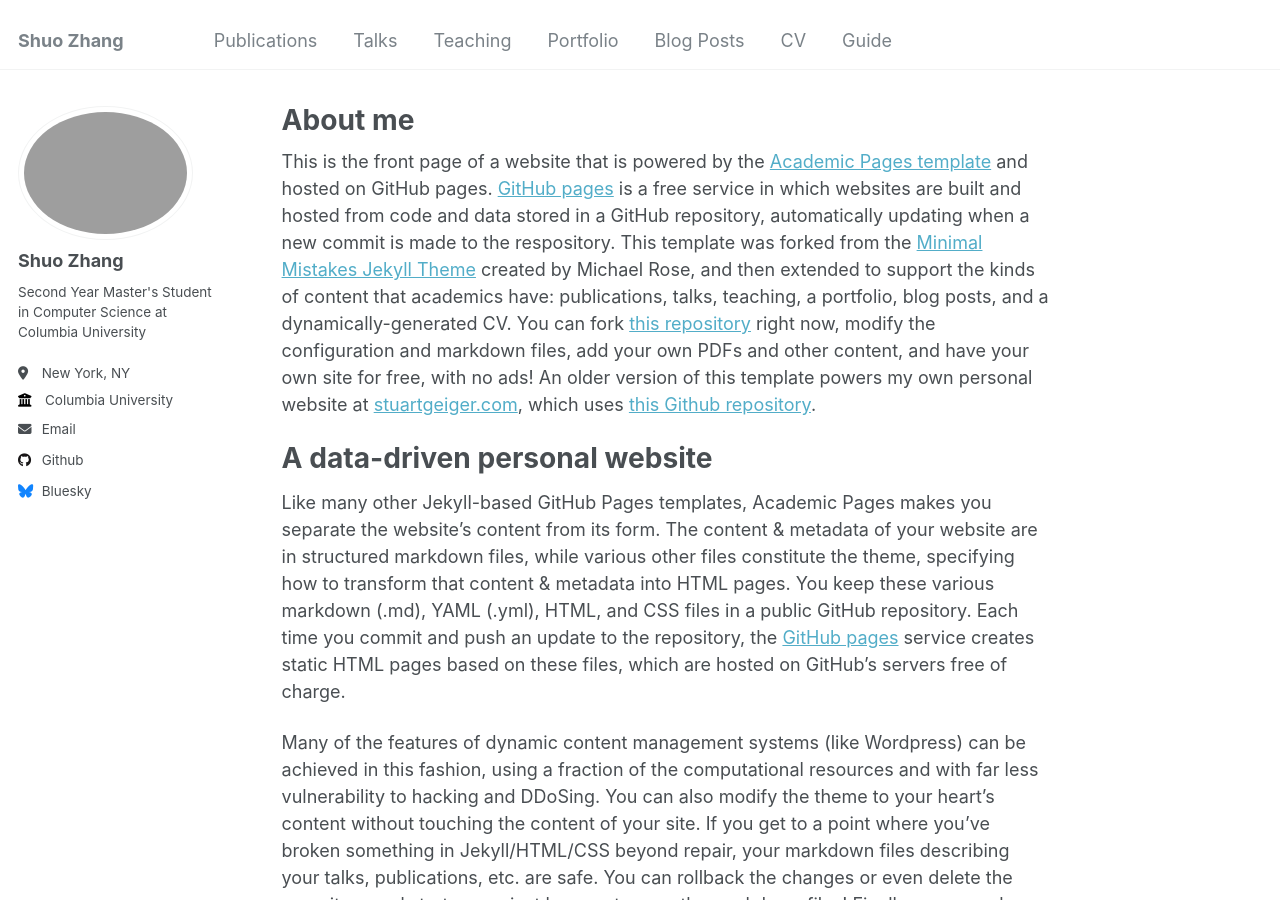
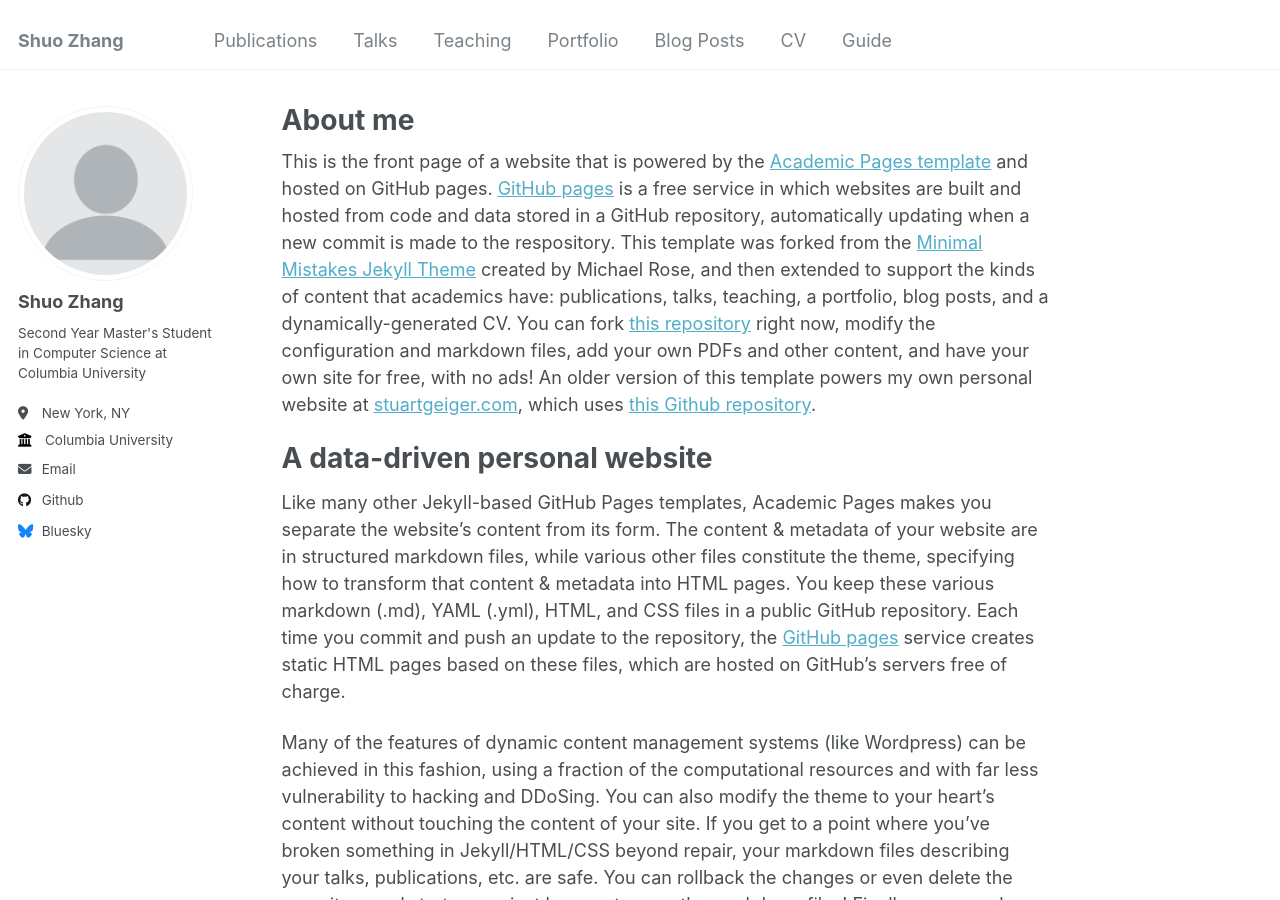
Before and after one commit to Inverse0/Inverse0.github.io, a Jekyll site: the page built from _pages/about.md, in a window 1280 px wide and 900 px high. Built offline with Jekyll 4.4.1, drawn with Linux system fonts in a browser that asks for light colours.

Commit message:
Update _config.yml

```diff
--- a/_config.yml
+++ b/_config.yml
@@ -21,7 +21,7 @@ repository               : "academicpages/academicpages.github.io"
 #               Additional customization can be done by editing /_includes/author-profile.html
 author:
   # Biographic information
-  avatar           : # "profile.png"
+  avatar           : "profile.png"
   name             : "Shuo Zhang"
   pronouns         : # example: "she/her"
   bio              : "Second Year Master's Student in Computer Science at Columbia University"
@@ -43,7 +43,7 @@ author:
   bitbucket        : # Username - Update with your username on the site
   codepen          : # Username
   dribbble         : # Username
-  github           : "academicpages"
+  github           : "Inverse0"
   kaggle           : # Username
   stackoverflow    : # User number or user number and name (i.e., use "1" or "1/jeff-atwood")
 
```
